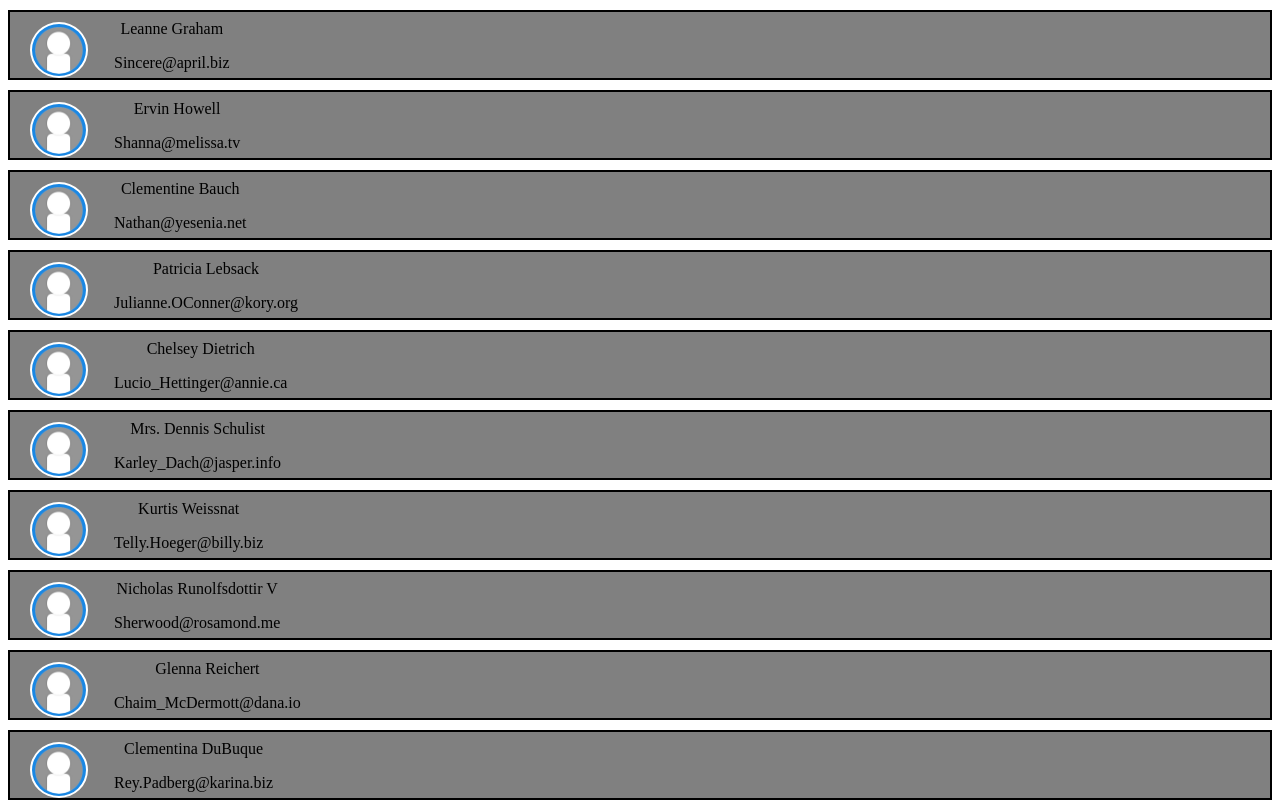
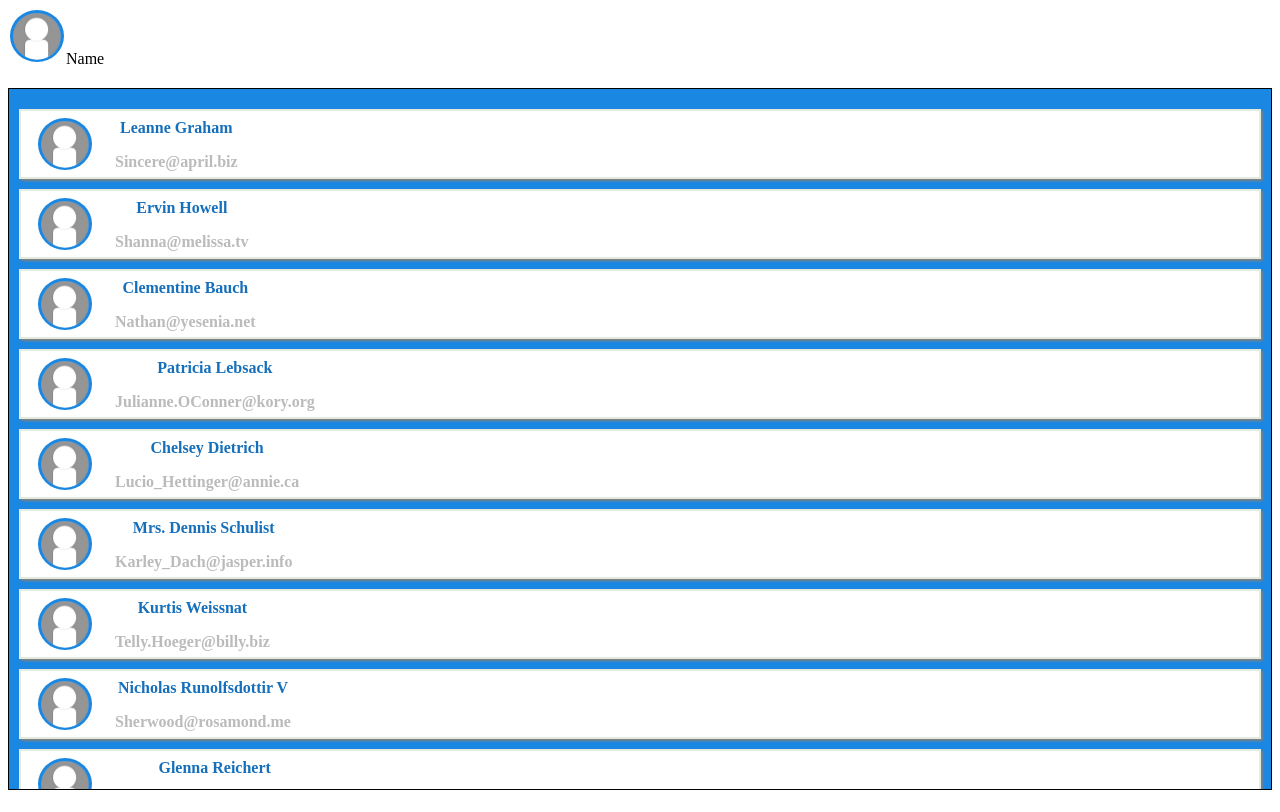
Before and after one commit to armenio2/time-line2, a React (Create React App) app: page /postlist in a window 1280 px wide. Built offline with nearby package versions, Linux system fonts and the light colour scheme.

Commit message:
fix cliente list + create postList

```diff
--- a/src/assets/colors/index.js
+++ b/src/assets/colors/index.js
@@ -3,7 +3,10 @@ const colors = {
     contrastBackgroundDefault: '#4288FA',
     textDefault: '#1A87E3',
     textSecondary: '#BF918E',
-    textNeutral: '#BBBBBB'
+    textNeutral: '#BBBBBB',
+    textStrong: '#166FBA',
+    borderDefault: 'black',
+    borderSecondary: '#E4EADC',
 }
 
 export default colors;
--- /dev/null
+++ b/src/components/app/header/header.jsx
@@ -0,0 +1,16 @@
+import React from 'react';
+import Avatar from '../../support/avatar/avatar';
+
+/**
+ *
+ */
+const Header = (props) => {
+    return (
+        <div>
+            <Avatar />
+            Name
+        </div>
+    );
+}
+
+export default Header;
--- a/src/components/app/userList/userList.jsx
+++ b/src/components/app/userList/userList.jsx
@@ -1,5 +1,8 @@
 import React from 'react';
 import Table from '../../support/table/table.jsx'
+import Header from '../header/header.jsx';
+
+import colors from '../../../assets/colors'
 
 const data = [
     {
@@ -238,9 +241,27 @@ const data = [
 const UserList = (props) => {
     return (
         <div>
-            <Table data={data}></Table>
+            <div style={headerStyle}>
+                <Header />
+            </div>
+            <div style={tableBoxStyle}>
+                <Table data={data}></Table>
+            </div>
         </div>
     );
 }
 
+const headerStyle = {
+    height: '10vh',
+}
+
+const tableBoxStyle = {
+    border: 'solid 1px',
+    borderColor: colors.borderDefault,
+    padding: 10,
+    height: '85vh',
+    overflow: 'auto',
+    background: colors.backgroundDefault
+}
+
 export default UserList;
--- a/src/components/support/table/rowTable/rowTable.jsx
+++ b/src/components/support/table/rowTable/rowTable.jsx
@@ -1,6 +1,7 @@
 import React from 'react';
 import Avatar from '../../avatar/avatar'
 
+import colors from '../../../../assets/colors'
 
 /**
  * EX: avatar='foo.png' name='user name' email='user email'
@@ -16,10 +17,10 @@ const RowTable = (props) => {
                 </div>
                 <div style={rows}>
                     <div style={columns}>
-                        <span>{props.name}</span>
+                        <span style={styleName}>{props.name}</span>
                     </div>
                     <div style={columns}>
-                        <span>{props.email}</span>
+                        <span style={styleEmail}>{props.email}</span>
                     </div>
                 </div>
             </div>
@@ -28,14 +29,17 @@ const RowTable = (props) => {
 }
 
 const styles = {
-    background: 'grey',
-    border: '2px solid black',
+    background: 'white',
+    border: '2px solid',
+    borderColor: colors.borderSecondary,
     boxSizing: 'border-box',
     width: '100%',
     height: '70px',
     textAlign: 'center',
+    itemAlign: 'center',
     marginTop: 10,
-    padding: '0px 10px 0px 10px'
+    padding: '0px 10px 0px 10px',
+    boxShadow: '2px 2px 2px grey'
 }
 
 const flexRows = {
@@ -47,9 +51,10 @@ const rows = {
 }
 
 const columnsAvatar = {
-    flex: '50%',
+    flex: '100%',
     width: '20%',
-    padding: '10px',
+    itemAlign: 'center',
+    padding: 5
 }
 
 const columns = {
@@ -59,4 +64,14 @@ const columns = {
     padding: '8px',
 }
 
+const styleName = {
+    color: colors.textStrong,
+    fontWeight: 'bold'
+}
+
+const styleEmail = {
+    color: colors.textNeutral,
+    fontWeight: 'bold'
+}
+
 export default RowTable;
```
Also changed, not shown: src/components/app/postList/postList.jsx (added, +14 -0 lines).
